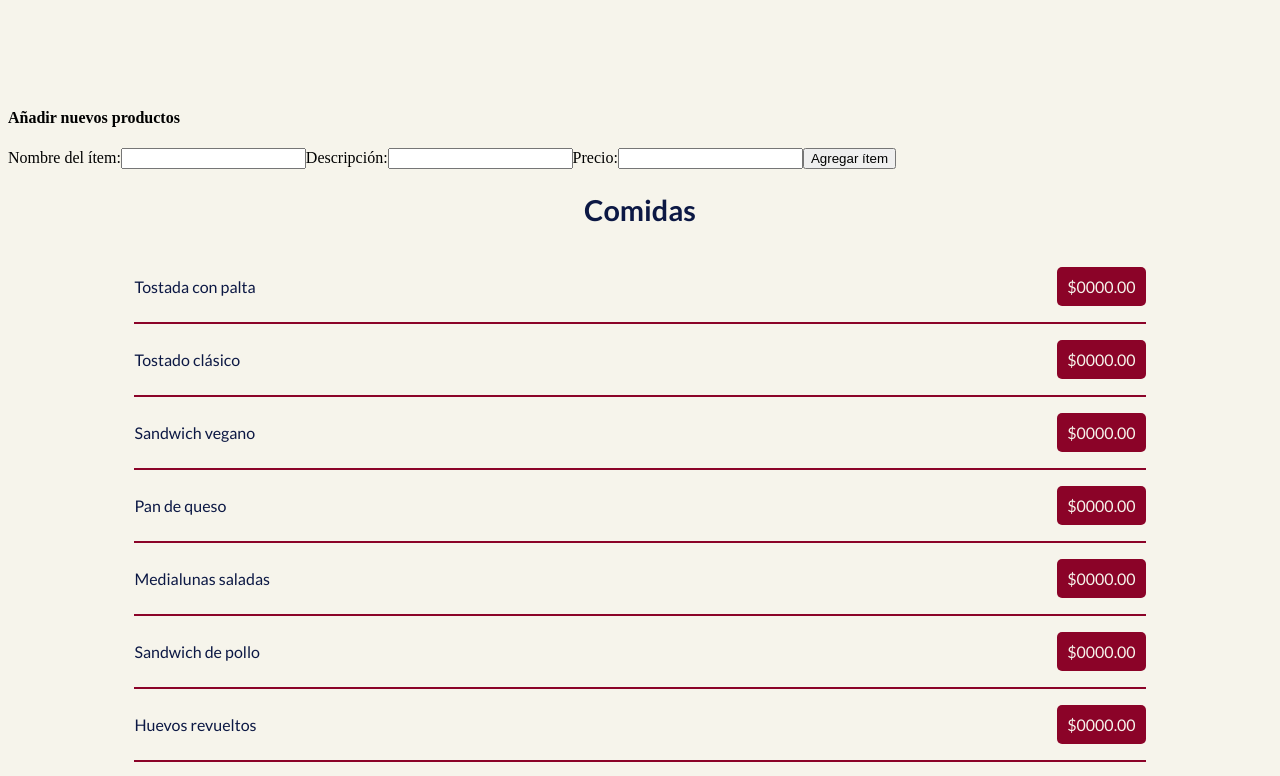
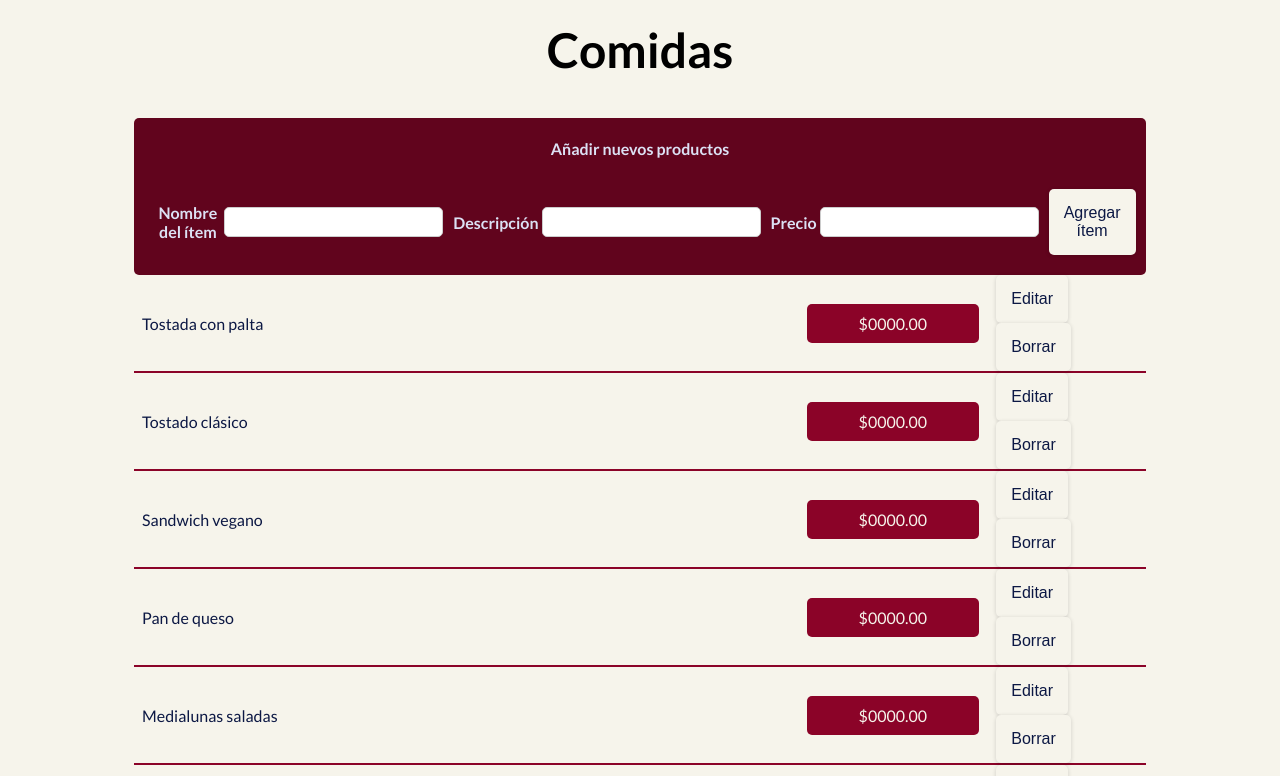
Before and after one commit to mareanovazquez/menuQR, a React (Vite) app: page /adminComidas in a window 1280 px wide. Shown: the top 776 px of the page. Built offline with nearby package versions, Linux system fonts and the light colour scheme.

Commit message:
pruebas de diseño en admin comidas

```diff
--- a/src/pages/AdminComidas.jsx
+++ b/src/pages/AdminComidas.jsx
@@ -24,10 +24,13 @@ export const AdminComidas = () => {
 
     return (
         <>
+            <div className="container-title-admin">
+                <h2>Comidas</h2>
+            </div>
             <div className="container-form-admin">
                 <h4>Añadir nuevos productos</h4>
                 <form onSubmit={(e) => { e.preventDefault(); addMenuItem(); }}>
-                <label htmlFor="item-name">Nombre del ítem:</label>
+                    <label htmlFor="item-name">Nombre del ítem</label>
                     <input
                         type="text"
                         id="item-name"
@@ -36,7 +39,7 @@ export const AdminComidas = () => {
                         required
                     />
 
-                <label htmlFor="item-description">Descripción:</label>
+                    <label htmlFor="item-description">Descripción</label>
                     <input
                         type="text"
                         id="item-description"
@@ -45,7 +48,7 @@ export const AdminComidas = () => {
                         required
                     />
 
-                <label htmlFor="item-price">Precio:</label>
+                    <label htmlFor="item-price">Precio</label>
                     <input
                         type="text"
                         id="item-price"
@@ -57,10 +60,8 @@ export const AdminComidas = () => {
                     <button type="submit">Agregar ítem</button>
                 </form>
 
-
             </div>
             <div className="seccion seccion-comidas">
-                <h2>Comidas</h2>
                 <div className="menu-container menu-comidas">
                     <div className="menu-header">
                         <span className="header-item"></span>
@@ -70,35 +71,65 @@ export const AdminComidas = () => {
                         <div className="menu-item">
                             <p className="item-name">Tostada con palta</p>
                             <p className="item-price">$0000.00</p>
+                            <div className="btn-admin">
+                                <button>Editar</button>
+                                <button>Borrar</button>
+                            </div>
                         </div>
                         <div className="menu-item">
                             <p className="item-name">Tostado clásico</p>
                             <p className="item-price">$0000.00</p>
+                            <div className="btn-admin">
+                                <button>Editar</button>
+                                <button>Borrar</button>
+                            </div>
                         </div>
                         <div className="menu-item">
                             <p className="item-name">Sandwich vegano</p>
                             <p className="item-price">$0000.00</p>
+                            <div className="btn-admin">
+                                <button>Editar</button>
+                                <button>Borrar</button>
+                            </div>
                         </div>
                         <div className="menu-item">
                             <p className="item-name">Pan de queso</p>
                             <p className="item-price">$0000.00</p>
+                            <div className="btn-admin">
+                                <button>Editar</button>
+                                <button>Borrar</button>
+                            </div>
                         </div>
                         <div className="menu-item">
                             <p className="item-name">Medialunas saladas</p>
                             <p className="item-price">$0000.00</p>
+                            <div className="btn-admin">
+                                <button>Editar</button>
+                                <button>Borrar</button>
+                            </div>
                         </div>
                         <div className="menu-item">
                             <p className="item-name">Sandwich de pollo</p>
                             <p className="item-price">$0000.00</p>
+                            <div className="btn-admin">
+                                <button>Editar</button>
+                                <button>Borrar</button>
+                            </div>
                         </div>
                         <div className="menu-item">
                             <p className="item-name">Huevos revueltos</p>
                             <p className="item-price">$0000.00</p>
+                            <div className="btn-admin">
+                                <button>Editar</button>
+                                <button>Borrar</button>
+                            </div>
                         </div>
                         <div className="menu-item">
                             <p className="item-name">Pizza individual</p>
                             <p className="item-price">$0000.00</p>
-                        </div>
+                            <div className="btn-admin">
+                                <button>Editar</button>
+                                <button>Borrar</button>
                             </div>
                         </div>
                     </div>
@@ -110,9 +141,16 @@ export const AdminComidas = () => {
                                     <p className="description">{item.description}</p>
                                 </div>
                                 <p className="item-price">${item.price}</p>
+                                <div className="btn-admin">
+                                    <button>Editar</button>
+                                    <button>Borrar</button>
+                                </div>
                             </div>
                         ))}
                     </div>
+                </div>
+            </div>
+
         </>
     );
 };
--- a/src/styles/App.css
+++ b/src/styles/App.css
@@ -78,7 +78,18 @@
     display: flex;
     flex-direction: row;
     align-items: center;
-    justify-content: space-between;
+    justify-content: space-evenly;
+}
+.container-main .seccion .menu-container .menu-body .menu-item .item-name {
+    width: 65%;
+}
+.container-main .seccion .menu-container .menu-body .menu-item .item-price{
+    width: 15%;
+    text-align: center;
+}
+
+.container-main .seccion .menu-container .menu-body .menu-item .btn-admin {
+    width: 15%;
 }
 
 .container-main .seccion .menu-container .menu-body .menu-item .item-name .name {
@@ -86,7 +97,6 @@
     color: var(--primary-font-color);
     font-weight: 700;
     letter-spacing: 1px;
-
 }
 
 .container-main .seccion .menu-container .menu-body .menu-item .item-name .description {
@@ -111,6 +121,33 @@
     height: 60vh;
     margin: 0 auto;
 }
+
+.container-title-admin {
+    font-family: var(--primary-font-family);
+    font-size: 2rem;
+    text-align: center;
+}
+
+.container-main .container-form-admin {
+    text-align: center;
+    font-family: var(--primary-font-family);
+    background-color: var(--background-color-items);
+    color: var(--primary-font-light-color);
+    width: 80%;
+    margin: 0 auto;
+    padding-bottom: 10px;
+    border-radius: 5px;
+}
+
+.container-main .container-form-admin form {
+    font-family: var(--primary-font-family);
+    padding: 10px;
+    display: flex;
+    justify-content: space-evenly;
+    align-items: center;
+
+}
+
 
 /* SMALL | Entre 576px y 767px */
 /* Bootstrap breakpoints SM y superiores */
--- a/src/styles/main.css
+++ b/src/styles/main.css
@@ -5,16 +5,16 @@
 
     --primary-font-color: #0C1844;
     --secondary-font-color: #1A2E75;
-    --primary-font-light-color:#DCE1F4;
-    --secondary-font-light-color:#E7EBF7;
+    --primary-font-light-color: #DCE1F4;
+    --secondary-font-light-color: #E7EBF7;
 
-    --navbar-mobile-color:#FAF9F5;
-    --navbar-desktop-color:#FAF9F5;
+    --navbar-mobile-color: #FAF9F5;
+    --navbar-desktop-color: #FAF9F5;
 
-    --hover-font-color:#E88D67;
+    --hover-font-color: #E88D67;
 
-    --background-color-navbar:#8B0328;
-    --background-color-body:#F6F4EB;
+    --background-color-navbar: #8B0328;
+    --background-color-body: #F6F4EB;
 }
 
 body {
@@ -22,7 +22,7 @@ body {
 }
 
 .header .showMenu .navbar-mobile {
-    background-color:var(--background-color-navbar);
+    background-color: var(--background-color-navbar);
     display: flex;
     flex-direction: column;
     justify-content: center;
@@ -73,7 +73,7 @@ body {
     position: relative;
     width: 40px;
     height: 4px;
-    background:var(--primary-font-light-color);
+    background: var(--primary-font-light-color);
     border-radius: 10px;
     transition: 0.5s;
 }
@@ -125,7 +125,36 @@ body {
     font-family: var(--primary-font-family);
 }
 
+input,
+button {
 
+    padding: 5px;
+    border: 1px solid #ccc;
+    border-radius: 5px;
+    font-size: var(--font-size-base);
+}
+
+label {
+    font-weight: bold;
+    margin-right: 3px;
+    margin-left: 10px;
+}
+
+button {
+    margin-left: 10px;
+    background-color: var(--background-color-body);
+    color: var(--primary-font-color);
+    cursor: pointer;
+    border: none;
+    box-shadow: rgba(0, 0, 0, 0.16) 0px 1px 4px;
+    padding: 15px;
+}
+
+button:hover {
+    background-color: var(--primary-font-color);
+    color: var(--primary-font-light-color);
+    transition: 0.4s;
+}
 
 /* SMALL | Entre 576px y 767px */
 /* Bootstrap breakpoints SM y superiores */
@@ -138,6 +167,7 @@ body {
 /* LARGE | Entre 992px y 1199px */
 /* Bootstrap breakpoints LG y superiores */
 @media (min-width: 992px) {
+
     /* Tus estilos para dispositivos large y superiores van aquí */
     .header .navBar-desktop {
         background-color: var(--background-color-navbar);
@@ -155,7 +185,8 @@ body {
 
     .header .navBar-desktop img {
         width: 80px;
-        }
+    }
+
     .header .navBar-desktop .item-desktop {
         font-family: var(--primary-font-family);
         text-transform: uppercase;
@@ -164,10 +195,11 @@ body {
         font-size: var(--font-size-base);
     }
 
-    .header .navBar-desktop .item-desktop:hover{
+    .header .navBar-desktop .item-desktop:hover {
         color: var(--hover-color);
         transition: 0.2s;
     }
+
     .header .fixed {
         position: fixed;
         top: 2%;
```
Lines whose indentation alone changed are shown as unchanged.
